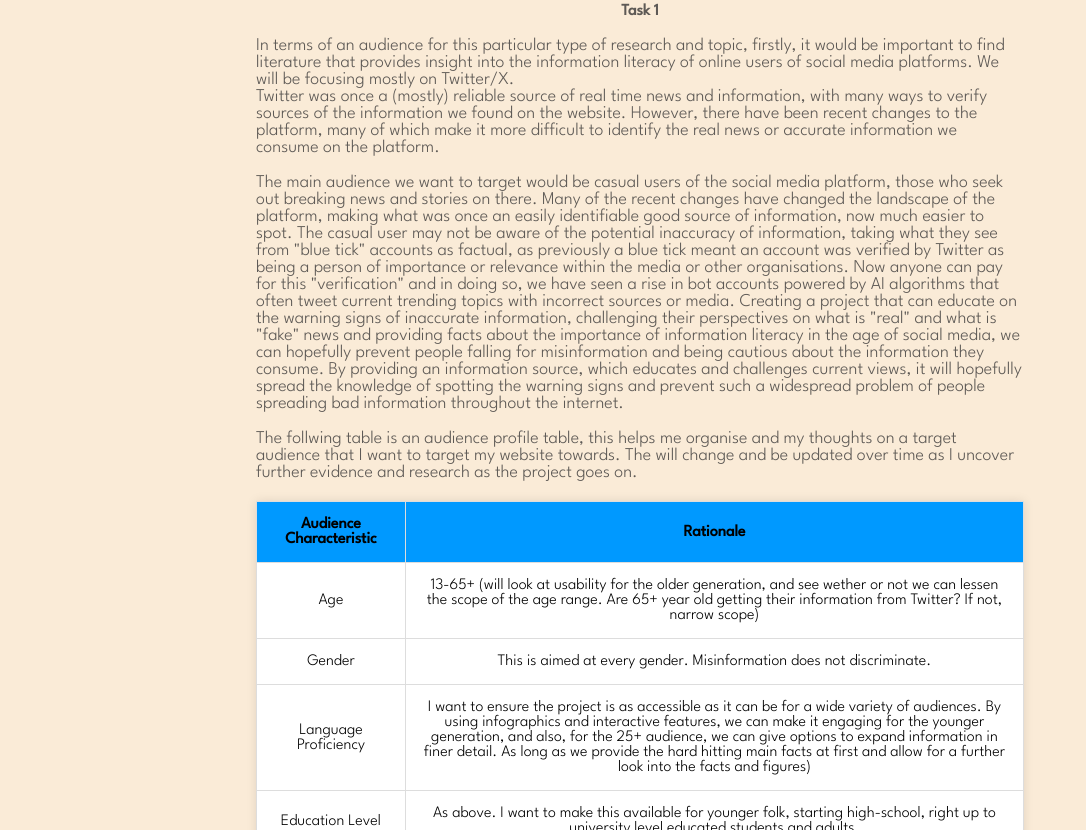
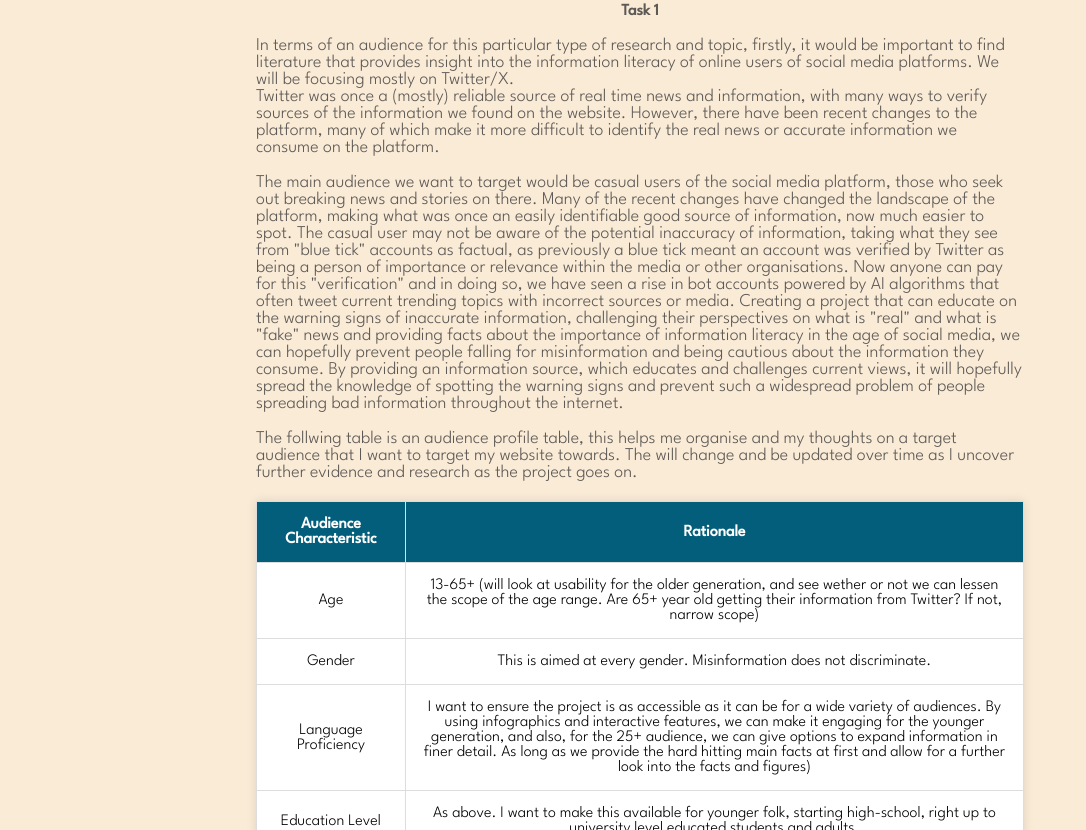
Before and after one commit to Dand-o/Dand-o.github.io, a plain HTML site: page weektwo.html in a window 1280 px wide. Shown: the part 270-1100 px from the top of the page, without its empty margins (0-1086 px from the left). Drawn offline with Linux system fonts and the light colour scheme.

Commit message:
table chnges

```diff
--- a/mycss.css
+++ b/mycss.css
@@ -77,7 +77,8 @@ td {
 }
 
 th {
-    background-color: hsl(204, 100%, 50%);
+    background-color: #035e7b;
+    color: #fff;
 }
 
 tr:hover {
```
